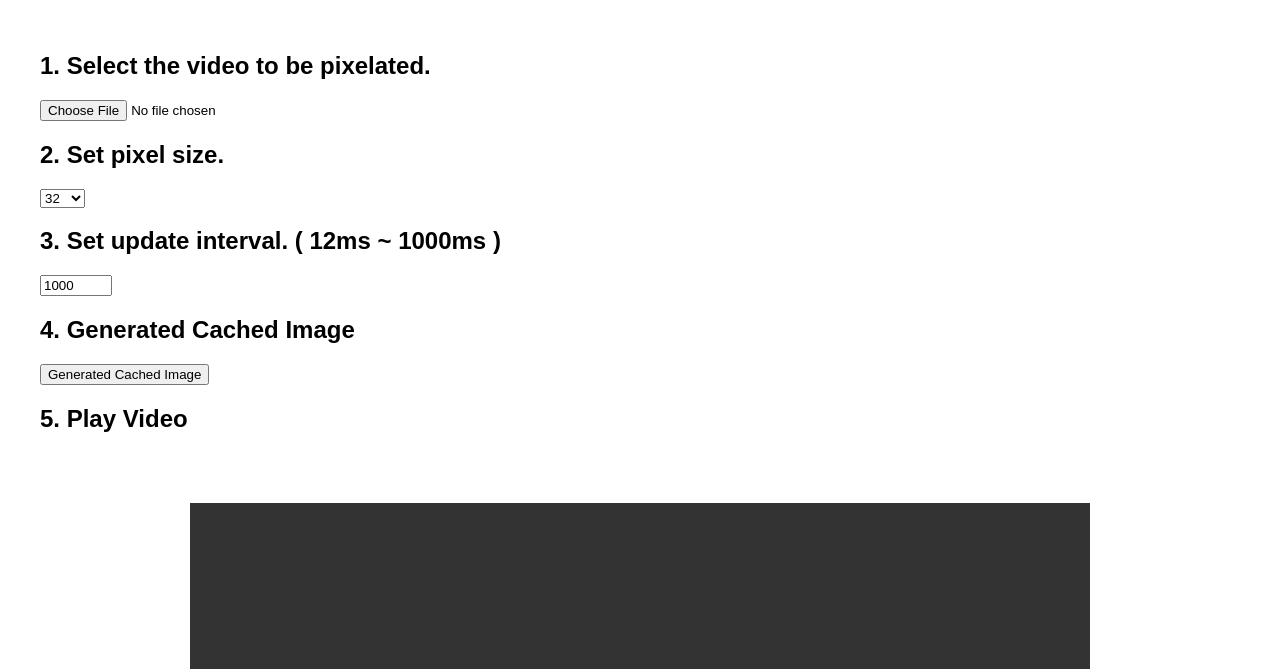
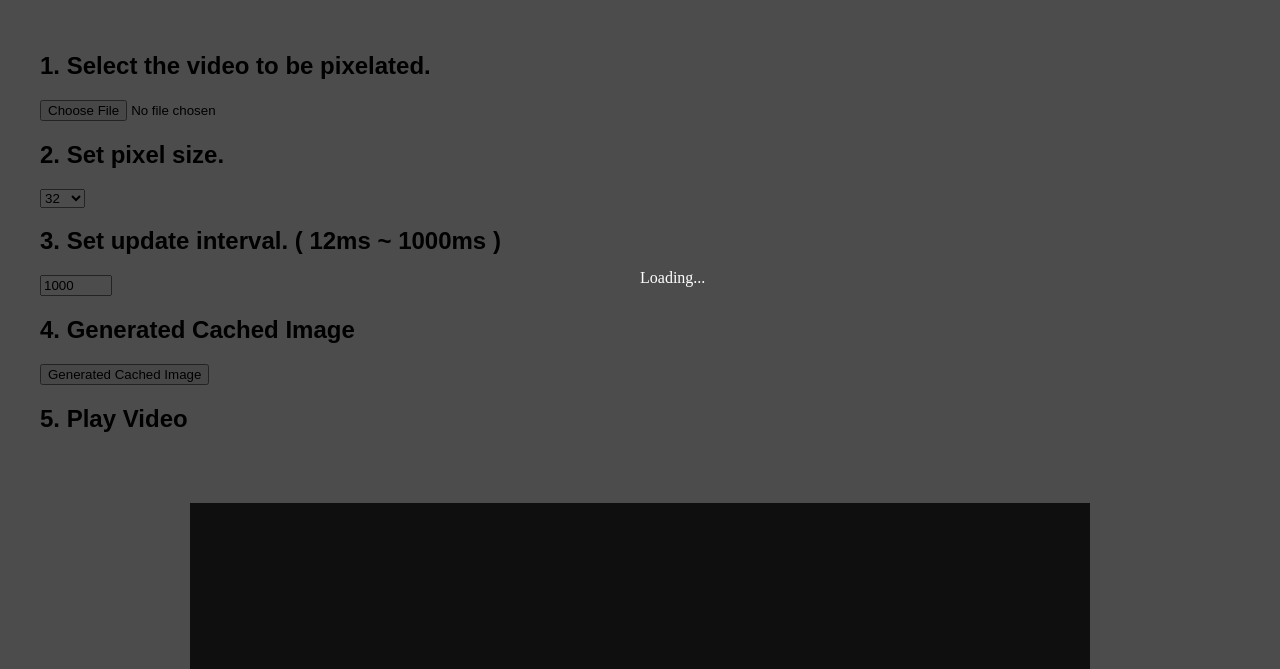
Before and after one commit to clucle/VideoToPixel_CachedVersion, a plain HTML site: page index.html in a window 1280 px wide. Both pictures are taken after a click on the button "Generated Cached Image". Shown: the part 131-800 px from the top of the page. Drawn offline with Linux system fonts and the light colour scheme.

Commit message:
feat: add loading ui
Signed-off-by: clucle <wjdenwls123@gmail.com>

```diff
--- a/index.html
+++ b/index.html
@@ -12,6 +12,11 @@
   </head>
 
   <body>
+    <div id="wait-ui" class="loading hide">
+      <div class="loading-content">
+        Loading...
+      </div>
+    </div>
     <div>
       <h1 class="pixel-font text-center">Convert Video To Pixel</h1>
       <div class="container-padding-32px container-width-fluid ">
@@ -55,7 +60,7 @@
   </body>
 
   <script>
-    let video, canvas, ctx_out;
+    let video, canvas, ctx_out, wait_ui;
     let width, height;
 
     let pixel_size = 32;
@@ -117,7 +122,11 @@
     };
 
     function generateCachedImageRecursive(idx) {
-      if (idx * cached_interval > video_tmp.duration * 1000) return;
+      if (idx * cached_interval > video_tmp.duration * 1000) {
+        wait_ui.classList.add("hide");
+        alert("generate complete");
+        return;
+      }
       takeScreenShot(idx).then(() => {
         generateCachedImageRecursive(idx + 1);
       })
@@ -129,6 +138,7 @@
       cached_image = [];
       cached_interval = pixel_interval;
 
+      wait_ui.classList.remove("hide");
       generateCachedImageRecursive(0);
     }
 
@@ -153,6 +163,7 @@
       video = document.getElementById("video");
       canvas = document.getElementById("output-canvas");
       ctx_out = document.getElementById("output-canvas").getContext("2d");
+      wait_ui = document.getElementById("wait-ui");
 
       video_tmp = document.createElement("video");
       video_tmp.setAttribute('preload', 'auto');
--- a/public/style.css
+++ b/public/style.css
@@ -14,6 +14,33 @@ body {
 
 footer {
   text-align: right;
+}
+
+.loading {
+  width: 100%;
+  height: 100%;
+  top: 0px;
+  left: 0px;
+  position: fixed;
+  display: block;
+  opacity: 0.7;
+  background-color: #000;
+  z-index: 99;
+  text-align: center;
+}
+
+.loading-content {
+  position: absolute;
+  top: 50%;
+  left: 50%;
+  text-align: center;
+  z-index: 100;
+  background-color: black;
+  color: white;
+}
+
+.hide {
+  display: none;
 }
 
 h1,
```
